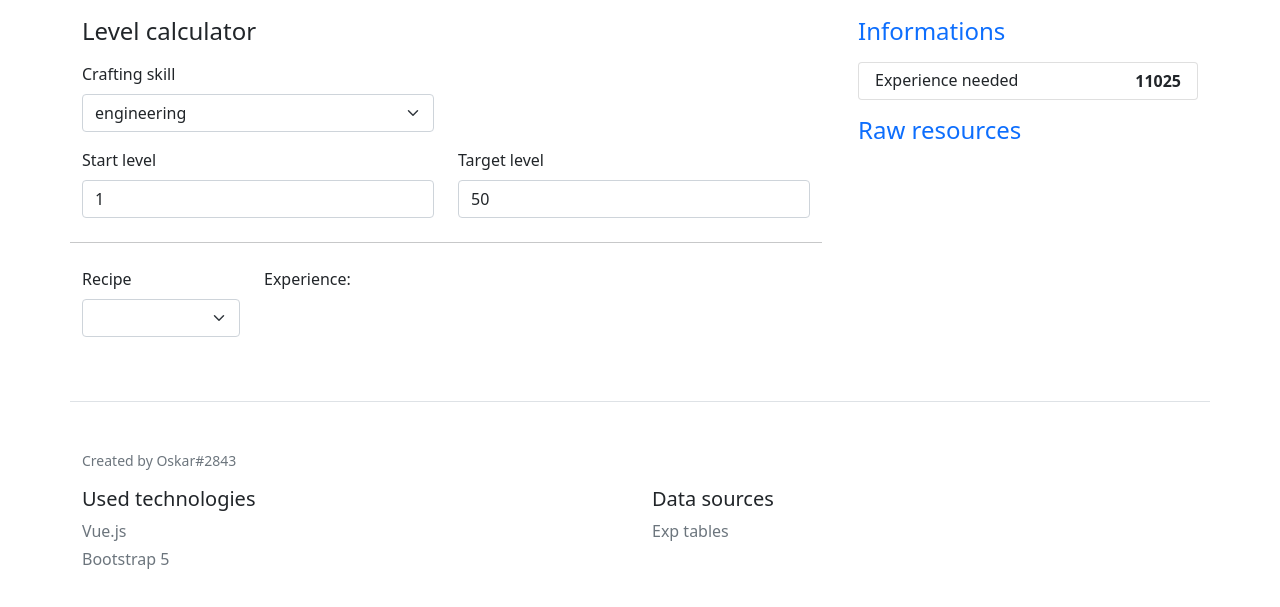
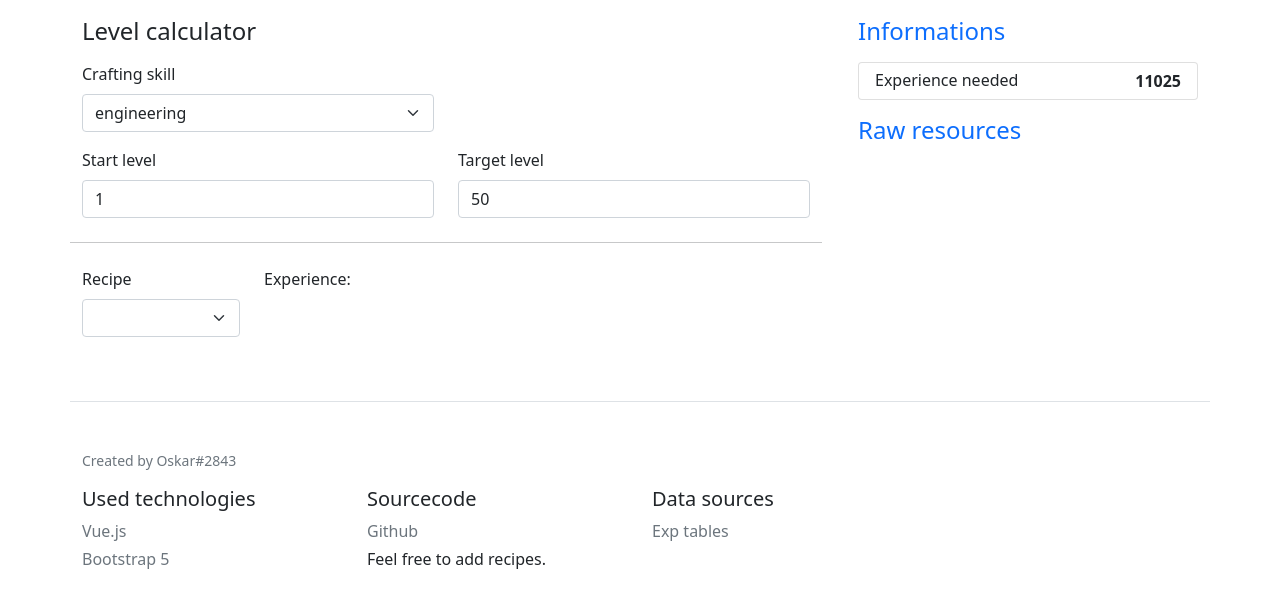
Before and after one commit to Oskar1504/nw-job-calculator, a website: page pub/index.html in a window 1280 px wide. Shown: the part 63-670 px from the top of the page. Drawn offline with nearby package versions, Linux system fonts and the light colour scheme.

Commit message:
README.md update / git init

```diff
--- a/pub/index.html
+++ b/pub/index.html
@@ -128,14 +128,21 @@
             <div class="col-12 col-md">
                 <small class="d-block mb-3 text-muted">Created by Oskar#2843</small>
             </div>
-            <div class="col-6 col-md">
+            <div class="col-3 col-md">
                 <h5>Used technologies</h5>
                 <ul class="list-unstyled text-small">
                     <li class="mb-1"><a class="link-secondary text-decoration-none" target="_blank" href="https://vuejs.org">Vue.js</a></li>
                     <li class="mb-1"><a class="link-secondary text-decoration-none" target="_blank" href="https://getbootstrap.com">Bootstrap 5</a></li>
                 </ul>
             </div>
-            <div class="col-6 col-md">
+            <div class="col-3 col-md">
+                <h5>Sourcecode</h5>
+                <ul class="list-unstyled text-small">
+                    <li class="mb-1"><a class="link-secondary text-decoration-none" target="_blank" href="https://github.com/Oskar1504/nw-job-calculator">Github</a></li>
+                    <li class="mb-1">Feel free to add recipes.</li>
+                </ul>
+            </div>
+            <div class="col-3 col-md">
                 <h5>Data sources</h5>
                 <ul class="list-unstyled text-small">
                     <li class="mb-1"><a class="link-secondary text-decoration-none" target="_blank" href="https://nwdb.info/experience-table">Exp tables</a></li>
```
Also changed, not shown: README.md.
